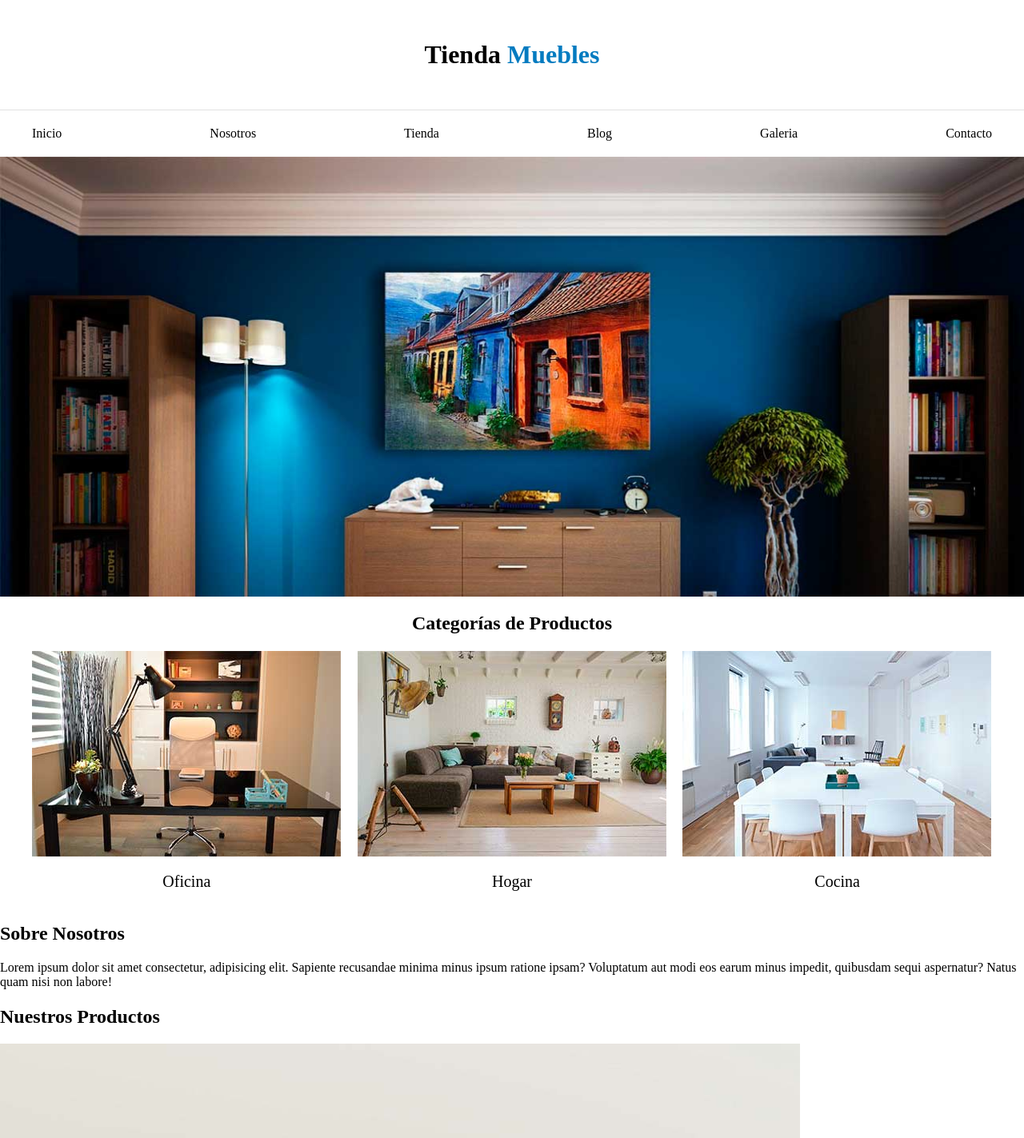
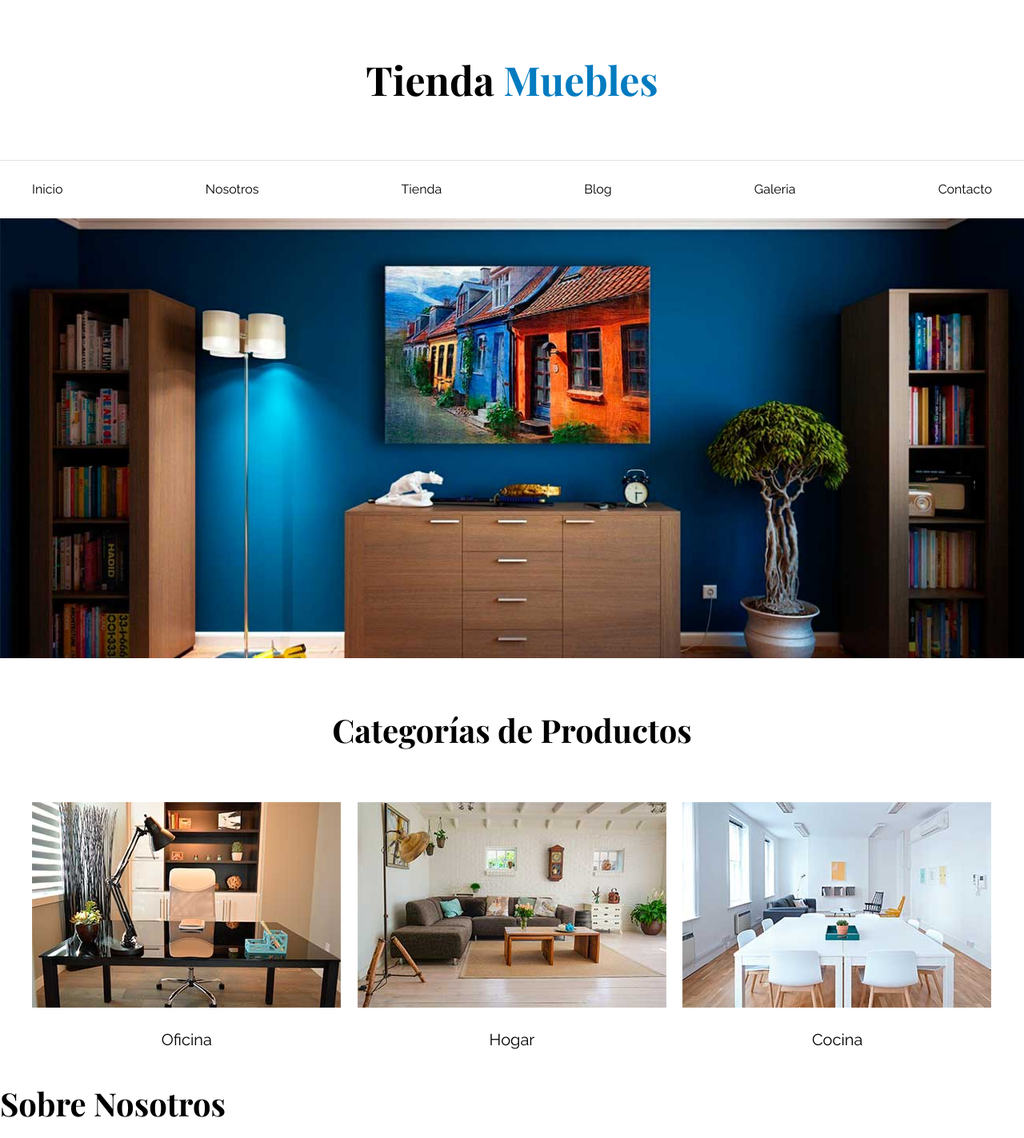
Before and after one commit to pablesdev/html-css-completo, a plain HTML site: page 01-ecommerce/index.html in a window 1280 px wide. Shown: the top 1423 px of the page at 80% size. Drawn offline with nearby package versions, Linux system fonts and the light colour scheme; a web font is replaced by a local one.

Commit message:
ajustando css, y finalizando la sección de categorías de productos, se pasa todo de px a rem, y se hacen ajustes de margin y padding en general

```diff
--- a/01-ecommerce/css/app.css
+++ b/01-ecommerce/css/app.css
@@ -1,11 +1,32 @@
 html {
     box-sizing: border-box;
+    font-size: 62.5%; /* 1rem = 10px*/
 }
 *, *:before, *:after {
     box-sizing: inherit;
 }
 
+body{
+    font-family: "Raleway", sans-serif;
+    font-size: 1.6rem;
+    line-height: 2;
+}
+
 /* GLOBALES */
+h1,h2,h3{
+    font-family: "Playfair Display", serif;
+    margin: 0 0 5rem 0;
+}
+
+h1{
+    font-size: 5rem;
+}
+h2{
+    font-size: 4rem;
+}
+h3{
+    font-size: 3rem;
+}
 
 a{
     text-decoration: none;
@@ -13,7 +34,7 @@ a{
 }
 
 .contenedor{
-    max-width: 1200px;
+    max-width: 120rem;
     margin: 0 auto;
 }
 
@@ -26,7 +47,7 @@ img{
 
 /* HEADER Y NAVEGACIÓN */
 .nombre-sitio{
-    margin: 50px 0;
+    margin-top: 5rem;
     text-align: center;
 }
 
@@ -35,10 +56,10 @@ img{
 }
 
 .contenedor-navegacion{
-    border-top: 1px solid #e1e1e1;
+    border-top: .1rem solid #e1e1e1;
 }
 .nav-principal{
-    padding: 20px 0;
+    padding: 2rem 0;
     display: flex;
     justify-content: space-between;
 }
@@ -47,12 +68,13 @@ img{
     background-image: url(../img/principal.jpg);
     background-repeat: no-repeat;
     background-size: cover;
-    height: 550px;
+    background-position: center center;
+    height: 55rem;
 }
 
 /* CATEGORIAS */
 .categorias{
-
+    padding-top: 5rem;
 }
 
 .categorias h2{
@@ -62,18 +84,18 @@ img{
 .categoria a{
     text-align: center;
     display:block;
-    padding: 20px;
-    font-size: 20px;
+    padding: 2rem;
+    font-size: 2rem;
 }
 .categoria a:hover{
     background-color: #037bc0;
     color: #fff;
 
-    border-bottom-right-radius: 10px;
+    border-bottom-right-radius: 1rem;
 }
 
 .listado-categorias{
     display: grid;
     grid-template-columns: repeat(3, 1fr);
-    gap: 20px;
+    gap: 2rem;
 }
--- a/01-ecommerce/index.html
+++ b/01-ecommerce/index.html
@@ -3,7 +3,12 @@
 <head>
     <meta charset="UTF-8">
     <meta name="viewport" content="width=device-width, initial-scale=1.0">
-    <title>Aprendiendo HTML</title>
+    <title>Ecommerce - Home</title>
+
+    <link rel="preconnect" href="https://fonts.googleapis.com">
+    <link rel="preconnect" href="https://fonts.gstatic.com" crossorigin>
+    <link href="https://fonts.googleapis.com/css2?family=Playfair+Display:ital,wght@0,700;1,700&family=Raleway:ital,wght@0,100..900;1,100..900&display=swap" rel="stylesheet">
+
     <link rel="stylesheet" href="css/normalize.css">
     <link rel="stylesheet" href="css/app.css">
 </head>
```
